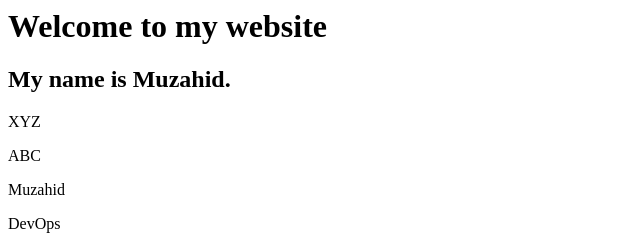
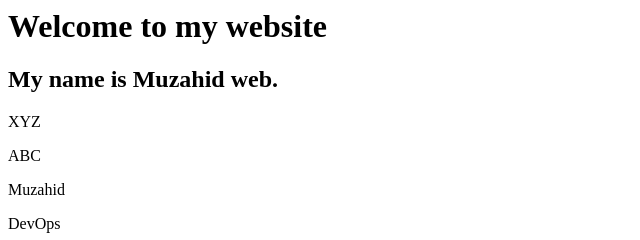
Before and after one commit to muzahidulnisar/CICDPipeline-html, a plain HTML site: page index.html in a window 1280 px wide. Shown: the full height of the page, 0-640 px from the left. Drawn offline with Linux system fonts and the light colour scheme.

Commit message:
Update index.html

```diff
--- a/index.html
+++ b/index.html
@@ -1,5 +1,5 @@
 <h1>Welcome to my website</h1>
-<h2>My name is Muzahid.</h2>
+<h2>My name is Muzahid web.</h2>
 <p>XYZ</p>
 <p>ABC</p>
 <p>Muzahid</p>
```
